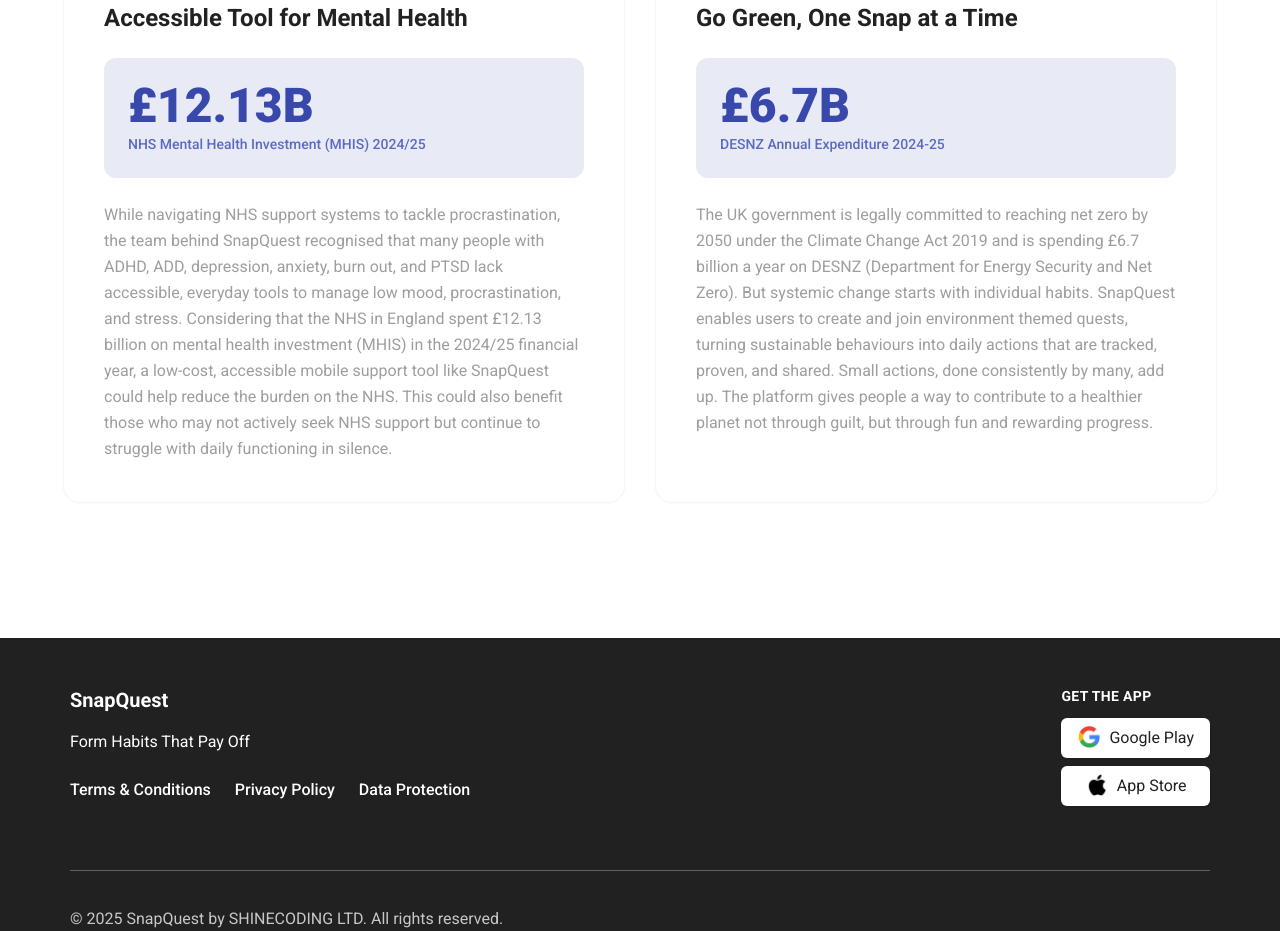
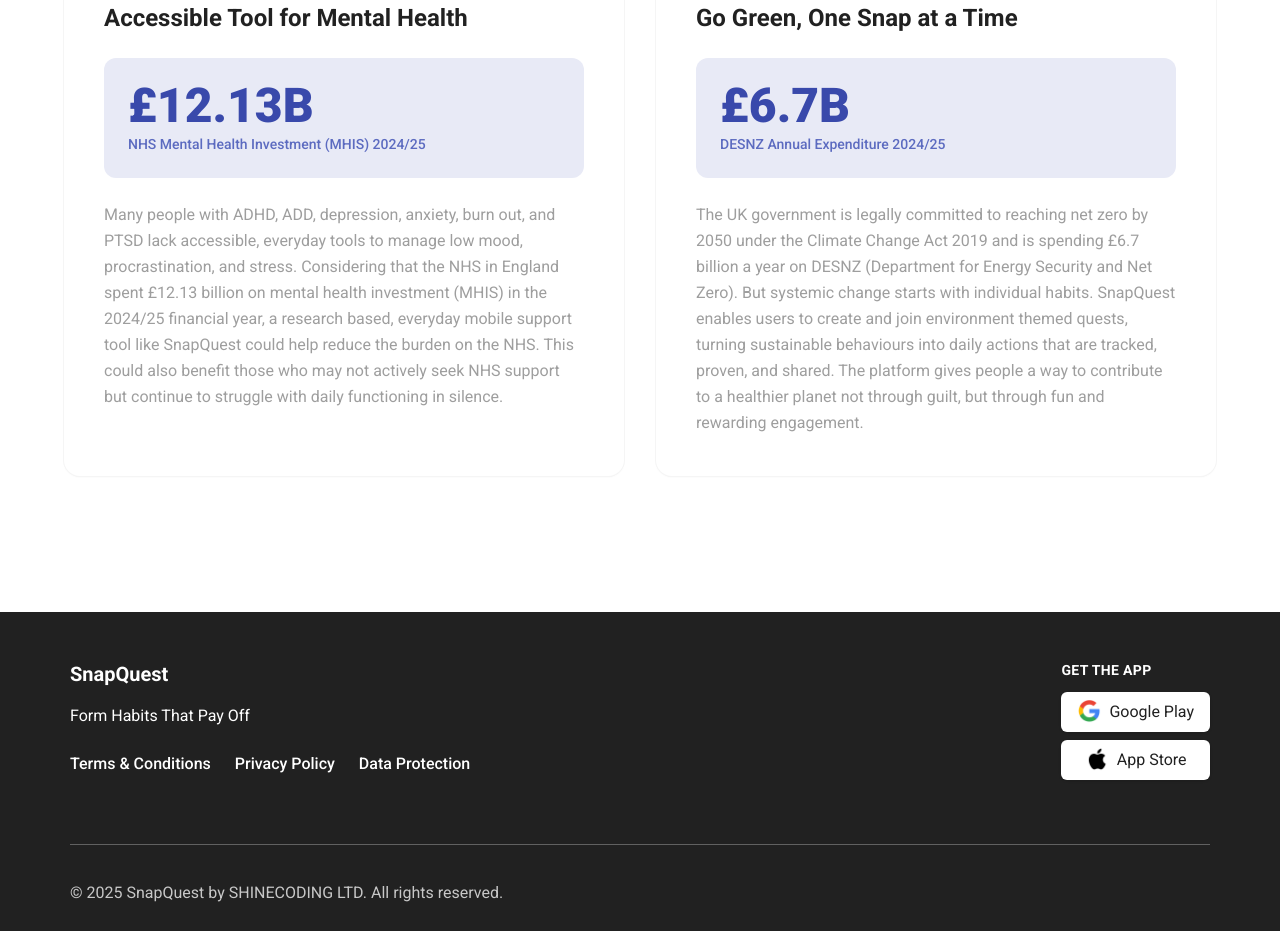
Before and after one commit to shinecoding/snapquest-website, a Next.js app: page / in a window 1280 px wide. Shown: the part 4520-5451 px from the top of the page. Built offline with nearby package versions, Linux system fonts and the light colour scheme.

Commit message:
fix: change contents

```diff
--- a/src/app/social-impact.tsx
+++ b/src/app/social-impact.tsx
@@ -37,13 +37,11 @@
               </p>
             </div>
             <p className="leading-relaxed text-gray-500">
-              While navigating NHS support systems to tackle procrastination,
-              the team behind SnapQuest recognised that many people with ADHD,
-              ADD, depression, anxiety, burn out, and PTSD lack accessible,
+              Many people with ADHD, ADD, depression, anxiety, burn out, and PTSD lack accessible,
               everyday tools to manage low mood, procrastination, and stress.
               Considering that the NHS in England spent £12.13 billion on mental
               health investment (MHIS) in the 2024/25 financial year, a
-              low-cost, accessible mobile support tool like SnapQuest could help
+              research based, everyday mobile support tool like SnapQuest could help
               reduce the burden on the NHS. This could also benefit those who
               may not actively seek NHS support but continue to struggle with
               daily functioning in silence.
@@ -61,7 +59,7 @@
             <div className="mb-6 rounded-xl bg-indigo-50 p-6">
               <p className="text-5xl font-black text-indigo-600">£6.7B</p>
               <p className="mt-1 text-sm font-medium text-indigo-400">
-                DESNZ Annual Expenditure 2024-25
+                DESNZ Annual Expenditure 2024/25
               </p>
             </div>
             <p className="leading-relaxed text-gray-500">
@@ -71,9 +69,8 @@
               Zero). But systemic change starts with individual habits. SnapQuest
               enables users to create and join environment themed quests,
               turning sustainable behaviours into daily actions that are tracked,
-              proven, and shared. Small actions, done consistently by many, add
-              up. The platform gives people a way to contribute to a healthier
-              planet not through guilt, but through fun and rewarding progress.
+              proven, and shared. The platform gives people a way to contribute to a healthier
+              planet not through guilt, but through fun and rewarding engagement.
             </p>
           </div>
         </div>
```
